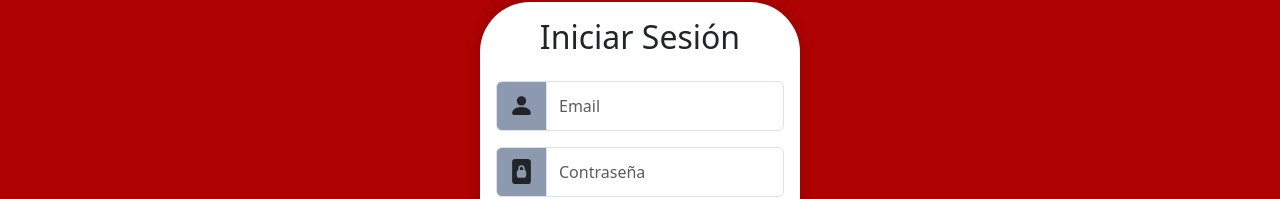
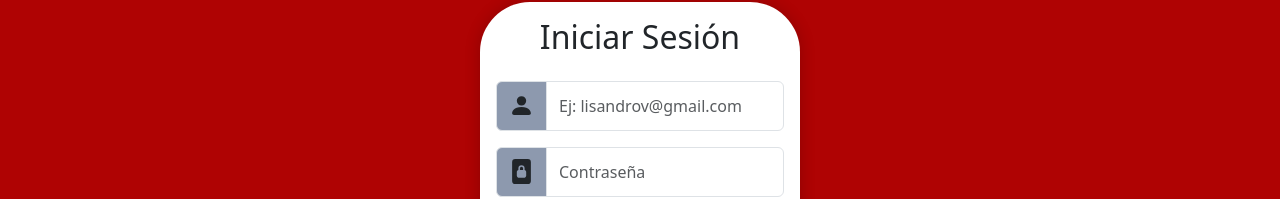
Before and after one commit to lourdesgarciafyl/PF-YumYum-frontend, a React (Vite) app: page / in a window 1280 px wide. Shown: the part 178-377 px from the top of the page. Built offline with nearby package versions, Linux system fonts and the light colour scheme; no server answers.

Commit message:
se agregó la validación del campo Email igual al Formulario de Registro.

```diff
--- a/src/components/views/Login.jsx
+++ b/src/components/views/Login.jsx
@@ -43,20 +43,26 @@ const Login = () => {
                   <PersonFill size={25}></PersonFill>
                 </InputGroup.Text>
                 <Form.Control
-                  placeholder="Email"
                   aria-label="Email"
                   aria-describedby="iconoEmail"
                   type="email"
                   className="inputFormulario"
-                  {...register('email', {
-                    required: 'El Email es un dato obligatorio.',
+                  placeholder="Ej: lisandrov@gmail.com"
+                  {...register("email", {
+                    required: "El email es obligatorio",
+                    minLength:{
+                        value: 5,
+                        message: "Cantidad mínima de caracteres: 5"
+                    },
+                    maxLength: {
+                        value: 60,
+                        message: "Cantidad máxima de caracteres: 60."
+                    },
                     pattern: {
-                      value:
-                        /^[a-z0-9!#$%&'*+/=?^_`{|}~-]+(?:\.[a-z0-9!#$%&'*+/=?^_`{|}~-]+)*@(?:[a-z0-9](?:[a-z0-9-]*[a-z0-9])?\.)+[a-z0-9](?:[a-z0-9-]*[a-z0-9])?$/,
-                      message:
-                        'El Email debe cumplir con el formato juan@correo.com',
-                    },
-                  })}
+                        value: /^[^@]+@[^@]+\.[a-zA-Z]{2,}$/,
+                        message: "El Email debe cumplir con el formato juan@correo.com"
+                    }
+                })}
                 />
               </InputGroup>
               <Form.Text className="text-danger my-2 py-3">
```
